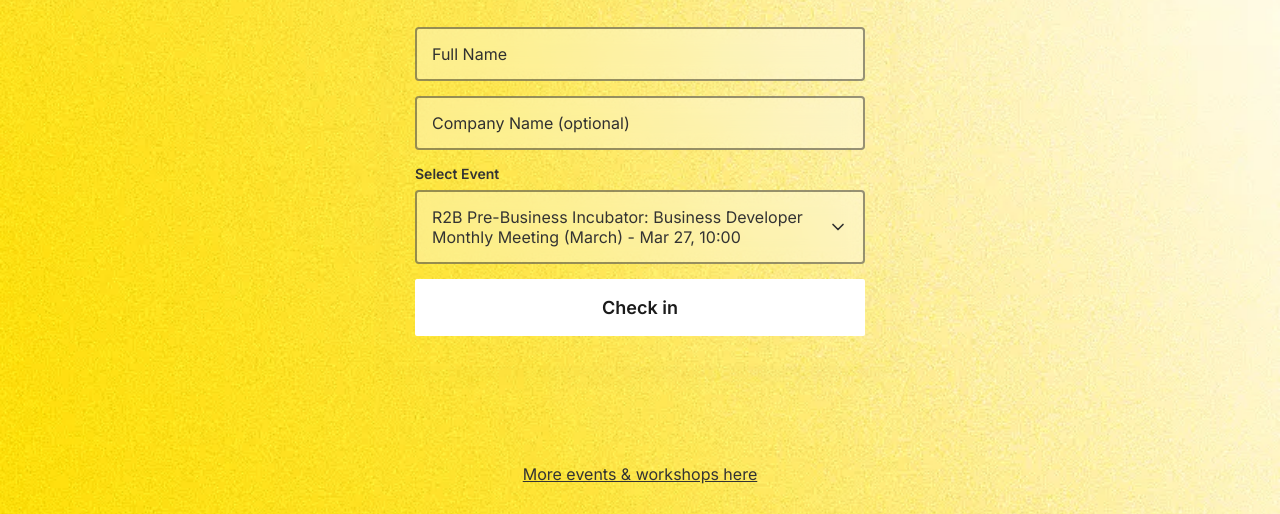
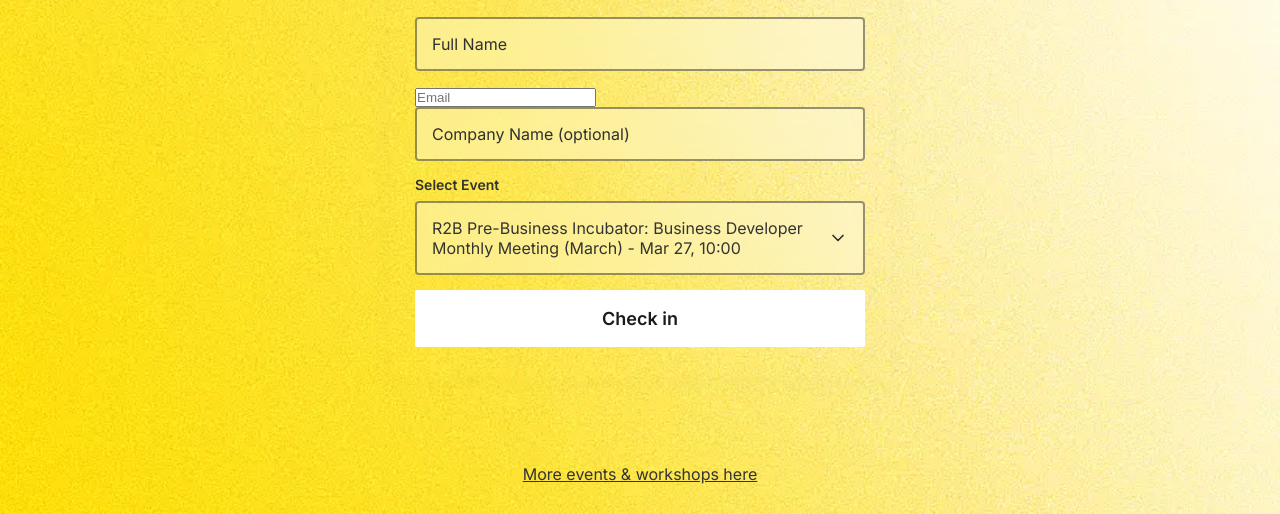
Before and after one commit to aaltostartupcenter/events-and-workshops-checkins, a website: page index.html in a window 1280 px wide. Shown: the part 286-800 px from the top of the page. Drawn offline with Linux system fonts and the light colour scheme; no server answers.

Commit message:
Add email input field to check-in form

```diff
--- a/index.html
+++ b/index.html
@@ -47,6 +47,7 @@
         <p class="notifi-input" id="alert-txt">Please use your full name (no @ symbols)</p>
         <!--<p class="notifi-input" id="config-warning" style="display:none;color:#b00020">Form not configured. Please add a local <code>config.json</code> (see <code>config.example.json</code>).</p>-->
                 <input name="Name" type="text" placeholder="Full Name" required>
+                <input name="Email" type="email" placeholder="Email" required>
                 <input name="CompanyName" type="text" placeholder="Company Name (optional)">
 
                 <!-- Hidden native select for form submission -->
```
